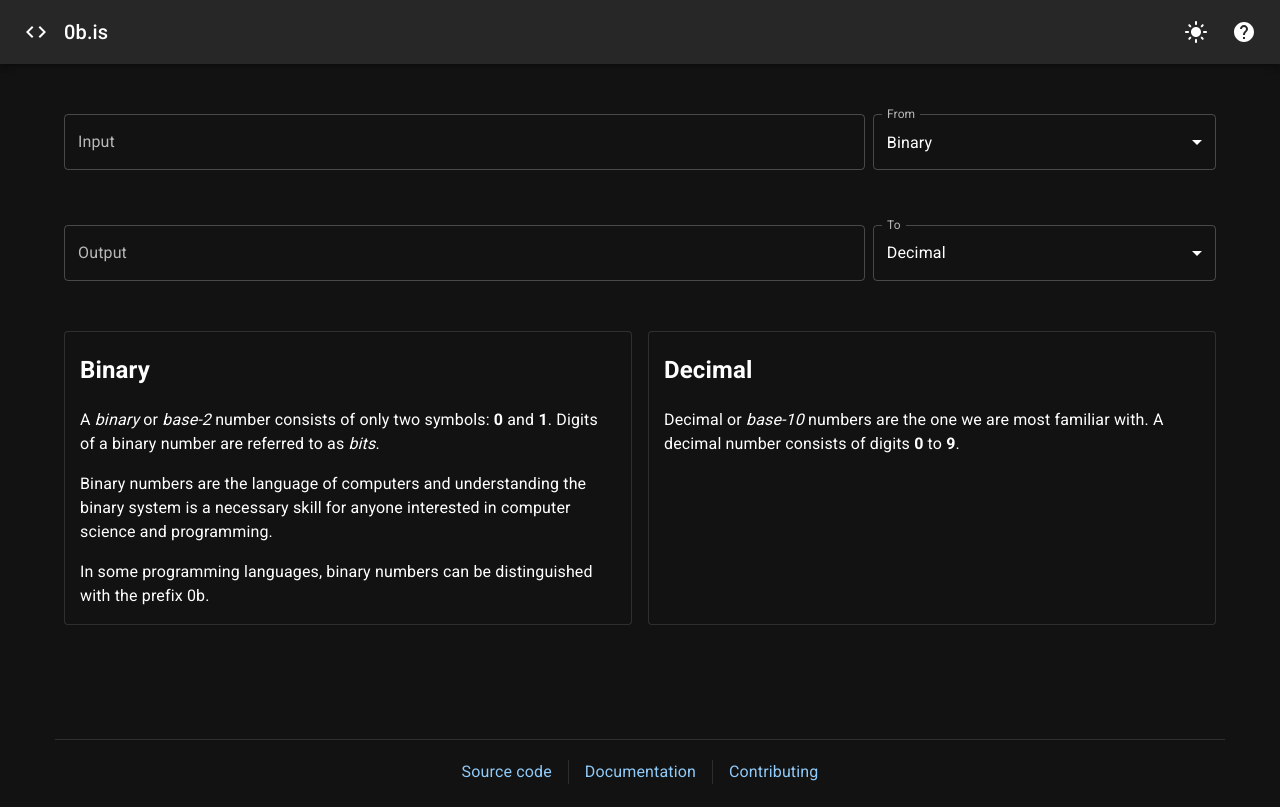
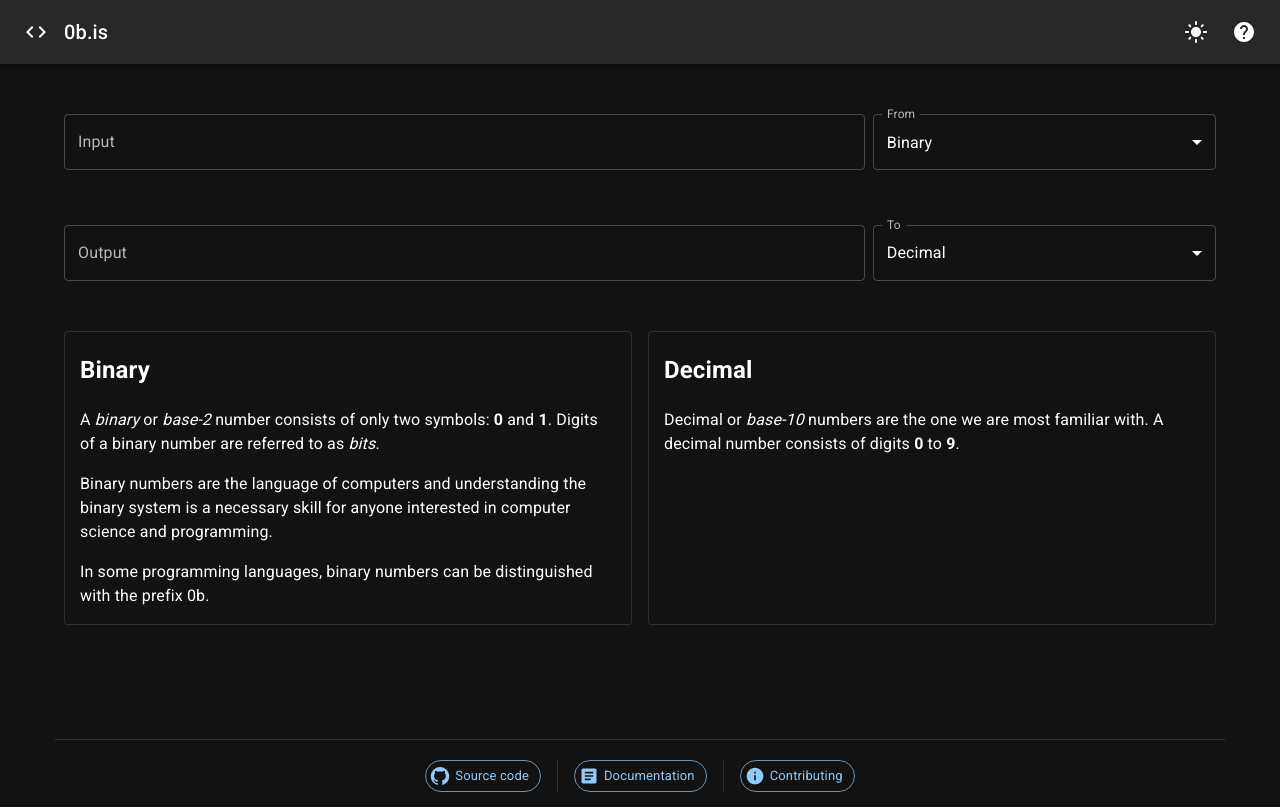
Before and after one commit to rikurauhala/0b.is, a React (Create React App) app: page / in a window 1280 px wide. Built offline with nearby package versions, Linux system fonts and the light colour scheme.

Commit message:
Update the layout of footer links

```diff
--- a/src/components/Footer/Footer.tsx
+++ b/src/components/Footer/Footer.tsx
@@ -1,19 +1,32 @@
+import Chip from '@mui/material/Chip';
 import Container from '@mui/material/Container';
 import Divider from '@mui/material/Divider';
-import Link from '@mui/material/Link';
 import Stack from '@mui/material/Stack';
+
+import ArticleIcon from '@mui/icons-material/Article';
+import GitHubIcon from '@mui/icons-material/GitHub';
+import InfoIcon from '@mui/icons-material/Info';
 
 import { FooterLinkProps } from '../../types/types';
 
-const FooterLink = ({ url, text }: FooterLinkProps) => {
+const FooterLink = ({ url, text, }: FooterLinkProps) => {
   return (
-    <Link
+    <Chip
+      clickable
+      color='primary'
+      component='a'
       href={url}
+      label={text}
+      icon={
+        text === 'Source code'
+          ? <GitHubIcon fontSize='small' />
+          : text === 'Contributing'
+            ? <InfoIcon fontSize='small' />
+            : <ArticleIcon fontSize='small' />
+      }
       target='_blank'
-      underline='hover'
-    >
-      {text}
-    </Link>
+      variant='outlined'
+    />
   );
 };
 
```
